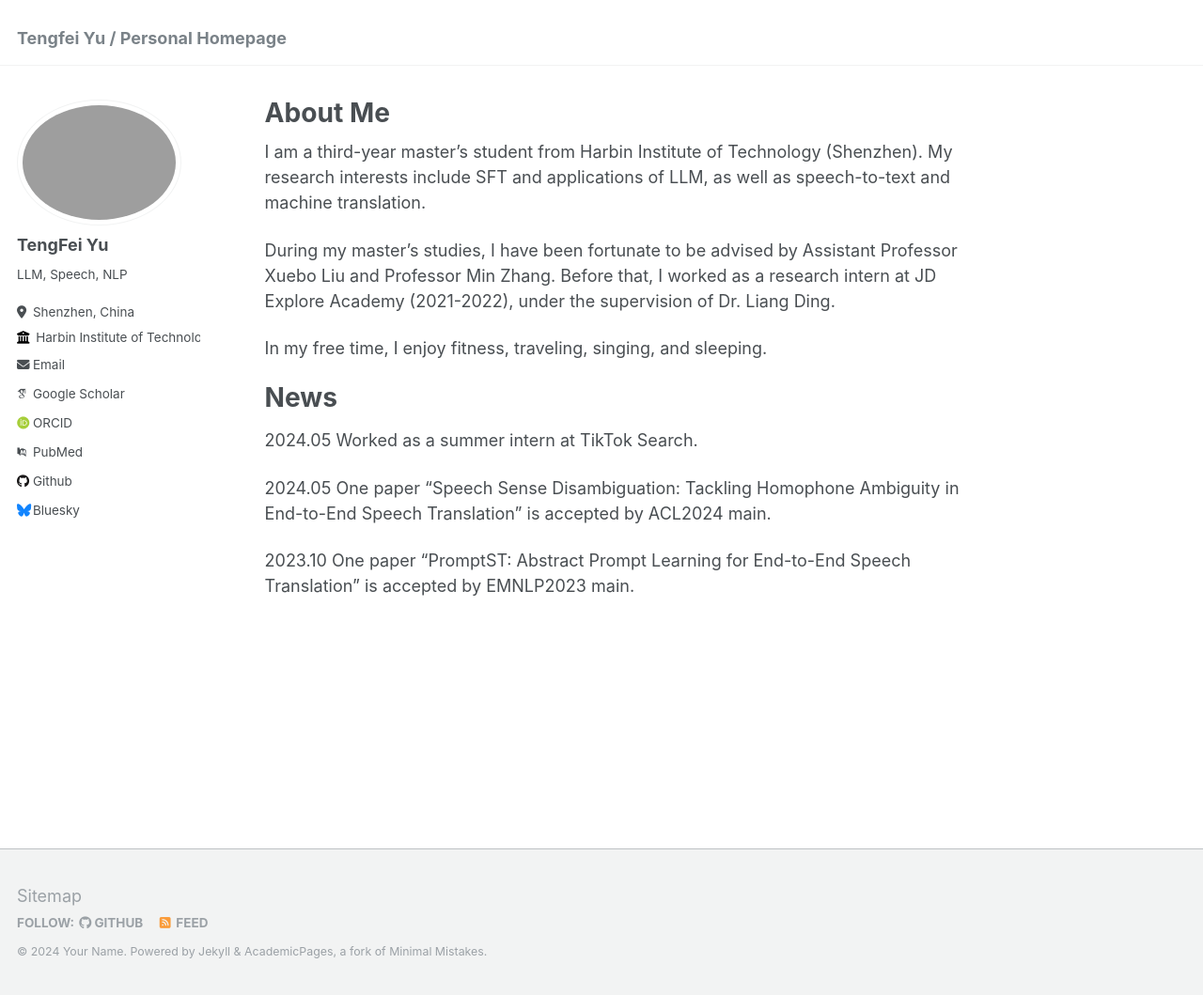
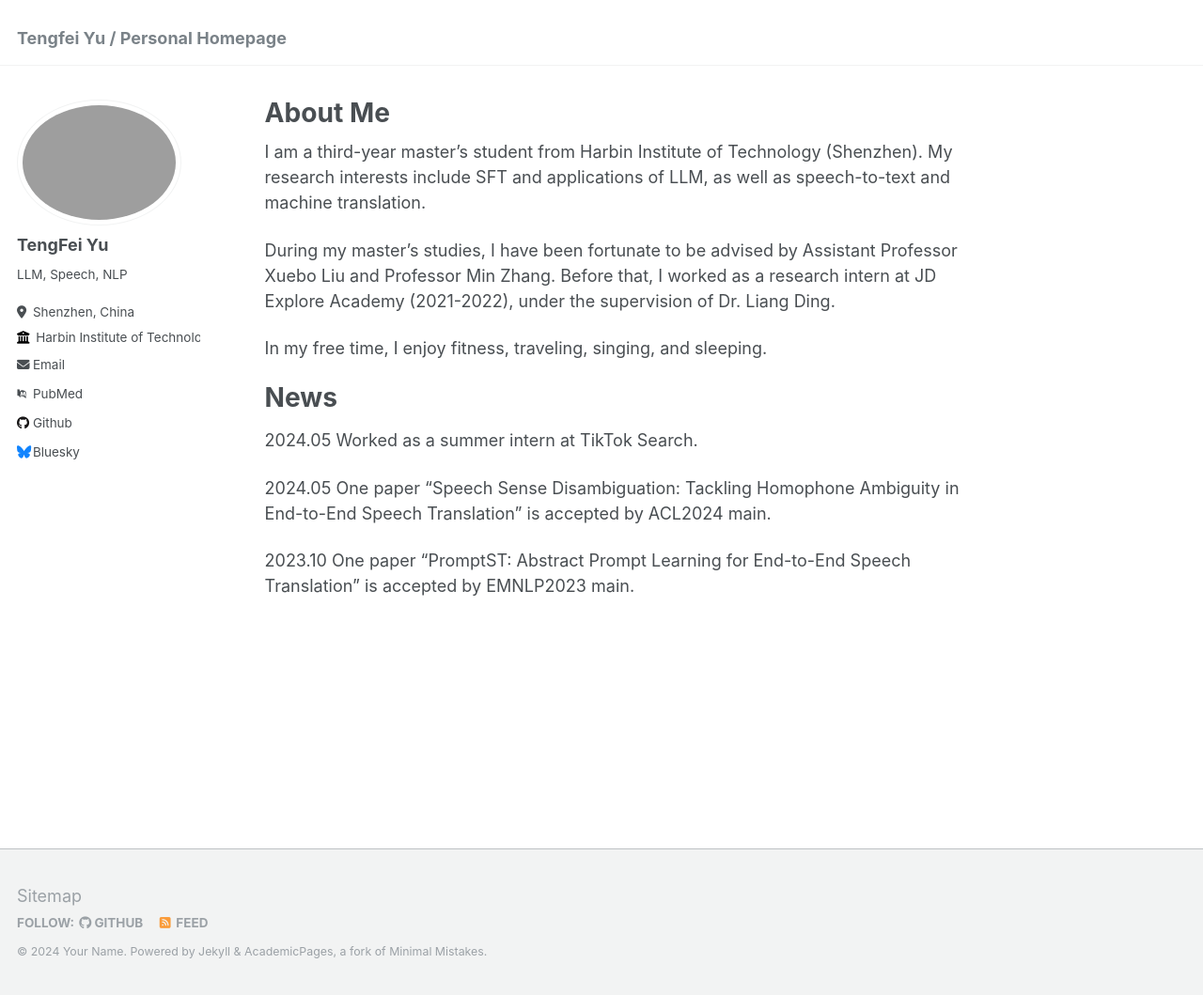
Before and after one commit to ytf-philp/TengfeiYu.github.io, a Jekyll site: the page built from _pages/about.md, in a window 1280 px wide and 1059 px high. Shown: the whole window at 94% size. Built offline with Jekyll 4.4.1, drawn with Linux system fonts in a browser that asks for light colours; some web fonts are replaced.

Commit message:
Update _config.yml

```diff
--- a/_config.yml
+++ b/_config.yml
@@ -21,20 +21,20 @@ repository               : "academicpages/academicpages.github.io"
 #               Additional customization can be done by editing /_includes/author-profile.html
 author:
   # Biographic information
-  avatar           : "figure.png"
+  avatar           : "img/figure.png"
   name             : "TengFei Yu"
   pronouns         :
   bio              : "LLM, Speech, NLP"
   location         : "Shenzhen, China"
-  employer         : "Harbin Institute of Technology, Shenzhen"
+  employer         : "Harbin Institute of Technology"
   uri              : # URL
   email            : "921692739@qq,com"
 
   # Academic websites
   arxiv            : # URL - Update with the correct link to your profile
-  googlescholar    : "https://scholar.google.com/citations?user=PS_CX0AAAAAJ"
-  impactstory      : # URL
-  orcid            : "http://orcid.org/yourorcidurl"
+  #googlescholar    : "https://scholar.google.com/citations?user=PS_CX0AAAAAJ"
+  #impactstory      : # URL
+  #orcid            : "http://orcid.org/yourorcidurl"
   semantic         : # URL
   pubmed           : "https://www.ncbi.nlm.nih.gov/pubmed/?term=john+snow"
   researchgate     : # URL
```
